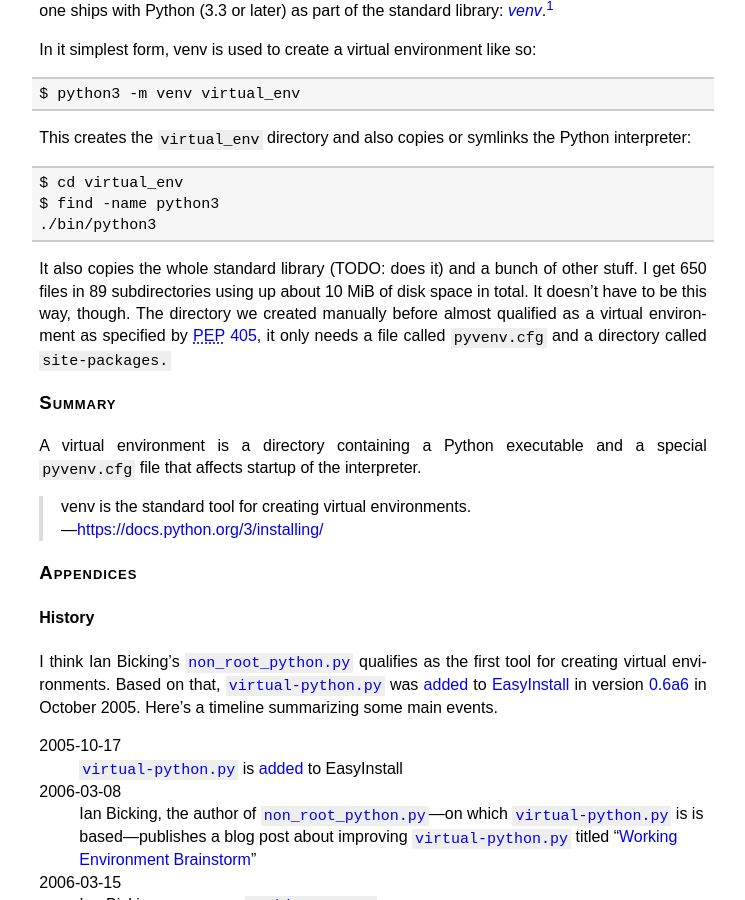
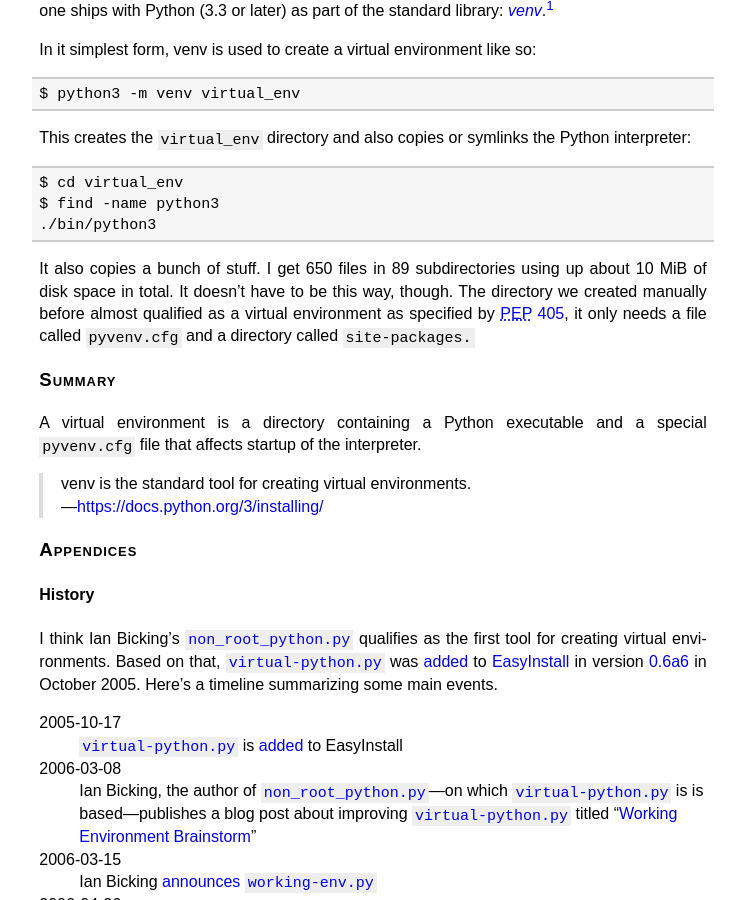
Before and after one commit to meribold/meribold.org, a Jekyll site: the page built from virtual-environments-9487.md, in a window 1280 px wide and 900 px high, scrolled down 2394 px. Shown: the whole window, without its empty margins (267-1012 px from the left). Built offline with Jekyll 4.4.1, drawn with Linux system fonts in a browser that asks for light colours.

Commit message:
Virtual environments post: fix factual error

```diff
--- a/virtual-environments-9487.md
+++ b/virtual-environments-9487.md
@@ -187,11 +187,10 @@ interpreter:
     $ find -name python3
     ./bin/python3
 
-It also copies the whole standard library (TODO: does it) and a bunch of other stuff.  I
-get 650 files in 89 subdirectories using up about 10 MiB of disk space in total.  It
-doesn't have to be this way, though.  The directory we created manually before almost
-qualified as a virtual environment as specified by [PEP 405][], it only needs a file
-called `pyvenv.cfg` and a directory called `site-packages.`
+It also copies a bunch of stuff.  I get 650 files in 89 subdirectories using up about 10
+MiB of disk space in total.  It doesn't have to be this way, though.  The directory we
+created manually before almost qualified as a virtual environment as specified by [PEP
+405][], it only needs a file called `pyvenv.cfg` and a directory called `site-packages.`
 
 <!--
     $ find | wc -l
```
